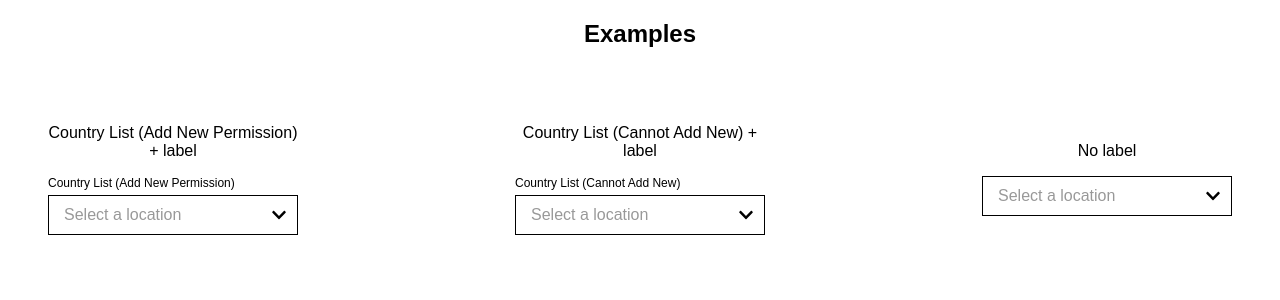
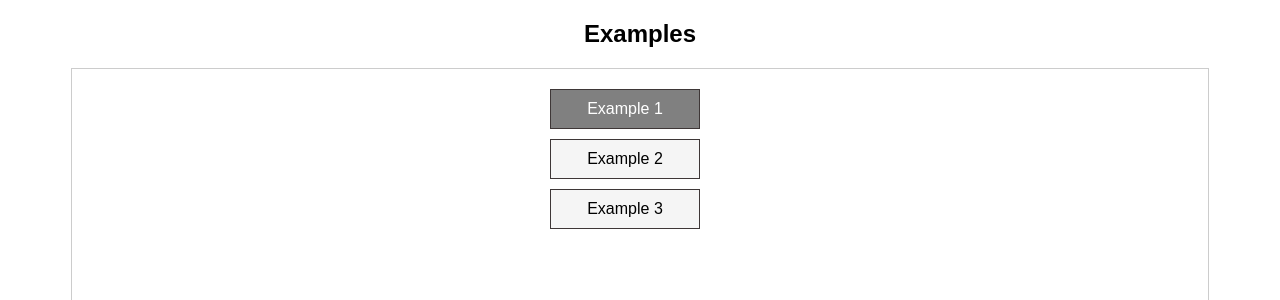
Before and after one commit to aquibmomin007/smart_dropdown, a React (Create React App) app: page / in a window 1280 px wide. Shown: the top 300 px of the page. Built offline with nearby package versions, Linux system fonts and the light colour scheme; the HTML template or start-up script is replaced by a standard one.

Commit message:
loader added, debounce shifted to useCountries hook

```diff
--- a/package.json
+++ b/package.json
@@ -1,5 +1,5 @@
 {
-  "name": "smart_dropDown",
+  "name": "smart_dropdown",
   "version": "0.1.0",
   "private": true,
   "dependencies": {
@@ -12,6 +12,7 @@
     "@types/node": "^12.12.54",
     "@types/react": "^16.9.46",
     "@types/react-dom": "^16.9.8",
+    "@types/react-router-dom": "^5.1.5",
     "classnames": "^2.2.6",
     "jest-environment-jsdom-sixteen": "^1.0.3",
     "lodash": "^4.17.20",
@@ -19,6 +20,7 @@
     "react": "^16.13.1",
     "react-dom": "^16.13.1",
     "react-icons": "^3.10.0",
+    "react-router-dom": "^5.2.0",
     "react-scripts": "3.4.1",
     "typescript": "^3.7.5"
   },
--- a/src/App.module.scss
+++ b/src/App.module.scss
@@ -10,7 +10,56 @@
   align-items: center;
 }
 
-.mainContainer{
-  padding: 40px;
-  width: 250px;
+
+.exampleListContainer{
+  width: 90%;
+  border: 1px solid #ccc;
+  display: flex;
+  flex-flow: row;
+  padding: 20px;
+  box-sizing: border-box;
+  justify-content: center;
+  align-items: baseline;
+  height: 600px;
+  margin: auto;
+   > li {
+    width: 33%;
+    text-align: center;
+    list-style: none;
+    cursor: pointer;
+
+    > span{
+      &:hover{
+        text-decoration: underline;
+      }
+    }
+  }
 }
+
+.linksWrapper{
+  display: flex;
+  flex-flow: column;
+  box-sizing: border-box;
+  justify-content: flex-start;
+  align-items: flex-start;
+  margin-right: 30px;
+}
+
+.links {
+  width: 150px;
+  box-sizing: border-box;
+  >  a {
+      color: black;
+      display: block;
+      background: #f5f5f5;
+      text-decoration: none;
+      padding: 10px;
+      margin-bottom: 10px;
+      border: 1px solid #3e3737;
+  }
+
+  &.activeLink {
+    background: gray;
+    color: white
+  }
+}
--- a/src/App.tsx
+++ b/src/App.tsx
@@ -1,44 +1,44 @@
-import React from 'react';
+import React, { useState } from 'react';
+import cx from 'classnames';
+import { BrowserRouter, Switch, Route, Link } from 'react-router-dom';
 import styles from './App.module.scss';
-import DropDown from './components/DropDown/DropDown';
-import { useCountriesList } from './hooks/useCountriesList';
+import Examples from './components/examples'
 
 const App = () => {
-  const { countries } = useCountriesList("");
-
+  const [activeTab, setActiveTab] = useState(0)
   return (
     <div className={styles.root}>
       <h2>Examples</h2>
       <div className={styles.mainWrapper}>
-        <div className={styles.mainContainer}>
-          <p>Country List (Add New Permission) + label</p>
-          <DropDown
-            maxOptionsToShow={5}
-            hasAddPermission={true}
-            options={countries}
-            label="Country List (Add New Permission)"
-          />
-        </div>
-        <div className={styles.mainContainer}>
-          <p>Country List (Cannot Add New) + label</p>
-          <DropDown
-            maxOptionsToShow={5}
-            hasAddPermission={false}
-            options={countries}
-            label="Country List (Cannot Add New)"
-          />
-        </div>
-        <div className={styles.mainContainer}>
-          <p>No label</p>
-          <DropDown
-            maxOptionsToShow={5}
-            hasAddPermission={true}
-            options={countries}
-          />
-        </div>
+        <ul className={styles.exampleListContainer}>
+        <BrowserRouter>
+          <div className={styles.linksWrapper}>
+            {Examples.map(
+                (_, i) => (
+                  <div className={styles.links} key={i}>
+                    <Link
+                      onClick={() => setActiveTab(i)}
+                      to={`/example-${i+1}`}
+                      className={cx(styles.links, { [styles.activeLink]: activeTab === i })}
+                    >
+                      Example {i+1}
+                    </Link>
+                  </div>
+                )
+              )}
+          </div>
+          <div className="tabs">
+            <Switch>
+              {Examples.map(
+                (Example, i) => <Route key={i} path={`/example-${i+1}`} exact component={Example} />
+              )}
+            </Switch>
+          </div>
+        </BrowserRouter>
+        </ul>
       </div>
     </div>
-  );
+  )
 }
 
 export default App;
--- a/src/components/DropDown/DropDown.tsx
+++ b/src/components/DropDown/DropDown.tsx
@@ -20,9 +20,9 @@ const DropDown = ({ maxOptionsToShow, hasAddPermission, options, label }: DropDo
   const toggleExpand = useCallback(() => setShowOptions(!showOptions), [setShowOptions, showOptions]);
 
   const [searchTerm, setSearchTerm] = useState("")
-  const [countries, setCountries] = useState(options);
+  // const [countries, setCountries] = useState(options);
 
-  const { addCountry, getCountries } = useCountriesList(searchTerm)
+  const { countries, addCountry, isLoading } = useCountriesList(searchTerm)
 
   const [maxValues, setMaxValues] = useState(maxOptionsToShow);
   const handleSetAllCountries = useCallback(() => setMaxValues(countries.length), [setMaxValues, countries]);
@@ -33,24 +33,24 @@ const DropDown = ({ maxOptionsToShow, hasAddPermission, options, label }: DropDo
     setSelectedOption(null)
   }, [setSelectedOption]);
 
-  const fetchCountries = useCallback((term: string) => {
-    console.log("called for :: ", term)
-    getCountries(term).then(result => setCountries(result.data))
-  }, [getCountries, setCountries])
+  // const fetchCountries = useCallback(
+  //   (term: string) => getCountries(term).then(result => setCountries(result.data)),
+  //   [getCountries, setCountries]
+  // )
 
-  const debouncedFetchCountries = debounce((value: string) => fetchCountries(value), 1000);
+  // const debouncedFetchCountries = useCallback(debounce((value: string) => fetchCountries(value), 1000), []);
 
   const handleSelectChange = useCallback((country: SelectOption) => () => {
     setSelectedOption(country);
     setShowOptions(false);
     setSearchTerm("")
-    fetchCountries('')
-  }, [setSelectedOption, setShowOptions, fetchCountries]);
+    // fetchCountries('')
+  }, [setSelectedOption, setShowOptions, ]);
 
   const handleSearchChange = useCallback((event) => {
     setSearchTerm(event.target.value)
-    debouncedFetchCountries(event.target.value)
-  }, [setSearchTerm, debouncedFetchCountries]);
+    // debouncedFetchCountries(event.target.value)
+  }, [setSearchTerm, ]);
 
   const handleAddNewOption = useCallback(() => {
     addCountry(searchTerm)
@@ -59,17 +59,17 @@ const DropDown = ({ maxOptionsToShow, hasAddPermission, options, label }: DropDo
         setSelectedOption(updatedCountries.find(c => c.label === searchTerm) || null)
         setShowOptions(false)
         setSearchTerm("")
-        setCountries(updatedCountries);
+        // setCountries(updatedCountries);
         if (maxValues !== maxOptionsToShow) setMaxValues(updatedCountries.length)
       })
-  }, [searchTerm,setCountries, addCountry, maxValues, maxOptionsToShow])
+  }, [searchTerm, addCountry, maxValues, maxOptionsToShow])
 
   const showSearchAddBlock = useCallback(() => {
     return (searchTerm.length > 0) && (countries.length < 1)
   }, [searchTerm, countries]);
 
   useEffect(() => {
-    setCountries(options);
+    // setCountries(options);
   }, [options]);
 
   //clickoutside function
@@ -102,6 +102,7 @@ const DropDown = ({ maxOptionsToShow, hasAddPermission, options, label }: DropDo
             handleAddNewOption={handleAddNewOption}
             handleSearchChange={handleSearchChange}
             showSearchAddBlock={showSearchAddBlock}
+            isLoading={isLoading}
           />
           <ul className={styles.dropdownListContainer}>
             {countries
--- /dev/null
+++ b/src/components/examples/DropDownWithAddPermission.tsx
@@ -0,0 +1,20 @@
+import React from 'react'
+import DropDown from "../DropDown/DropDown";
+import styles from './styles.module.scss'
+import { useCountriesList } from '../../hooks/useCountriesList';
+
+export const DropDownWithAddPermission = () => {
+  const { countries } = useCountriesList("");
+
+  return (
+    <div className={styles.mainContainer}>
+      <p>Country List (Add New Permission) + label</p>
+      <DropDown
+        maxOptionsToShow={5}
+        hasAddPermission={true}
+        options={[...countries]}
+        label="Country List (Add New Permission)"
+      />
+    </div>
+  )
+}
--- /dev/null
+++ b/src/components/examples/DropDownWithoutAddPermission.tsx
@@ -0,0 +1,20 @@
+import React from 'react'
+import DropDown from "../DropDown/DropDown";
+import styles from './styles.module.scss'
+import { useCountriesList } from '../../hooks/useCountriesList';
+
+export const DropDownWithoutAddPermission = () => {
+  const { countries } = useCountriesList("");
+
+  return (
+    <div className={styles.mainContainer}>
+      <p>Country List (Cannot Add New) + label</p>
+      <DropDown
+        maxOptionsToShow={5}
+        hasAddPermission={false}
+        options={[...countries]}
+        label="Country List (Add New Permission)"
+      />
+    </div>
+  )
+}
--- /dev/null
+++ b/src/components/examples/DropDownWithoutLabel.tsx
@@ -0,0 +1,19 @@
+import React from 'react'
+import DropDown from "../DropDown/DropDown";
+import styles from './styles.module.scss';
+import { useCountriesList } from '../../hooks/useCountriesList';
+
+export const DropDownWithoutLabel = () => {
+  const { countries } = useCountriesList("");
+
+  return (
+    <div className={styles.mainContainer}>
+      <p>No label</p>
+      <DropDown
+        maxOptionsToShow={5}
+        hasAddPermission={true}
+        options={[...countries]}
+      />
+    </div>
+  )
+}
--- /dev/null
+++ b/src/components/examples/index.ts
@@ -0,0 +1,9 @@
+import { DropDownWithAddPermission } from './DropDownWithAddPermission'
+import { DropDownWithoutAddPermission } from './DropDownWithoutAddPermission'
+import { DropDownWithoutLabel } from './DropDownWithoutLabel'
+
+export default [
+    DropDownWithAddPermission,
+    DropDownWithoutAddPermission,
+    DropDownWithoutLabel
+]
--- /dev/null
+++ b/src/components/examples/styles.module.scss
@@ -0,0 +1,4 @@
+.mainContainer{
+    padding: 40px;
+    width: 250px;
+}
--- a/src/hooks/useCountriesList.ts
+++ b/src/hooks/useCountriesList.ts
@@ -1,6 +1,7 @@
-import { useState, useEffect } from "react";
+import { useState, useEffect, useCallback } from "react";
 import axios from "../mocks/axios";
 import { baseUrl } from "../constants";
+import { debounce } from "lodash";
 
 export type SelectOption = {
     value: string
@@ -24,13 +25,13 @@ export const useCountriesList =  (term: string) => {
   const addCountry = (country: string) =>
     axios.post(baseUrl + "/countries", { params: { term: country } }) as Promise<CreateCountriesResponse>
 
-  const getCountries = async (term: string) => {
-    console.log("get countries called :: ", term)
-    return await axios.get(baseUrl + "/countries", { params: { term: term } }) as Promise<CreateCountriesResponse>
-  }
+  // const getCountries = async (term: string) => {
+  //   console.log("get countries")
+  //   return await axios.get(baseUrl + "/countries", { params: { term: term } }) as Promise<CreateCountriesResponse>
+  // }
 
-  useEffect(() => {
-    const fetchCountries = async () => {
+  const fetchCountries = async (term: string) => {
+    console.log("fetch countries")
     setError(null);
     setIsLoading(true);
 
@@ -44,8 +45,11 @@ export const useCountriesList =  (term: string) => {
     setIsLoading(false);
   };
 
-    fetchCountries();
+  const debouncedFetchCountries = useCallback(debounce((value: string) => fetchCountries(value), 300), []);
+
+  useEffect(() => {
+    debouncedFetchCountries(term)
   }, [term]);
 
-  return { countries, addCountry, getCountries, isLoading, error };
+  return { countries, addCountry, isLoading, error };
 }
```
Also changed, not shown: src/components/SearchBlock/SearchBlock.module.scss (+26 -2 lines), src/components/SearchBlock/SearchBlock.tsx (+11 -1 lines), 1 other file (tests, documents, lock files or other folders). Lines whose indentation alone changed are shown as unchanged.
